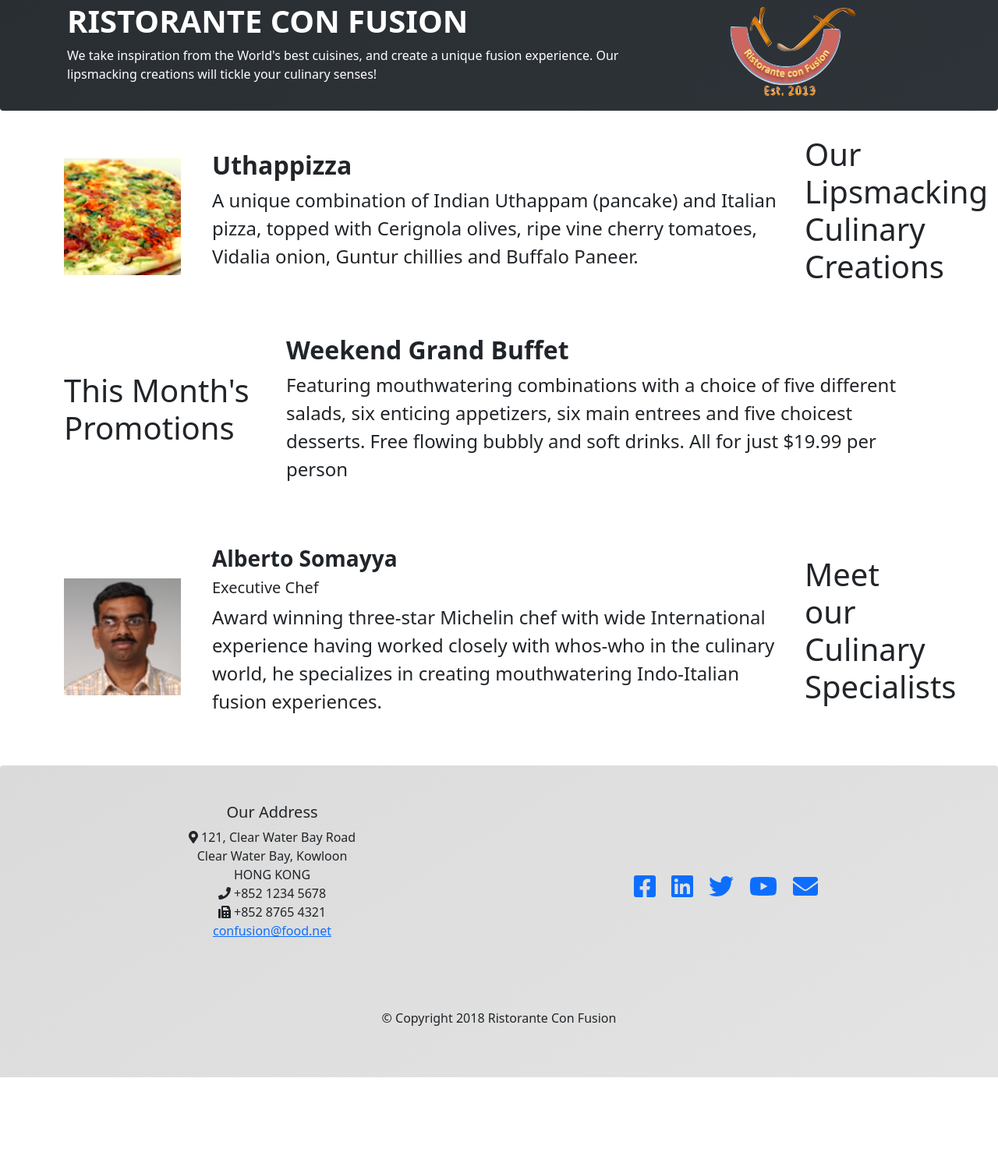
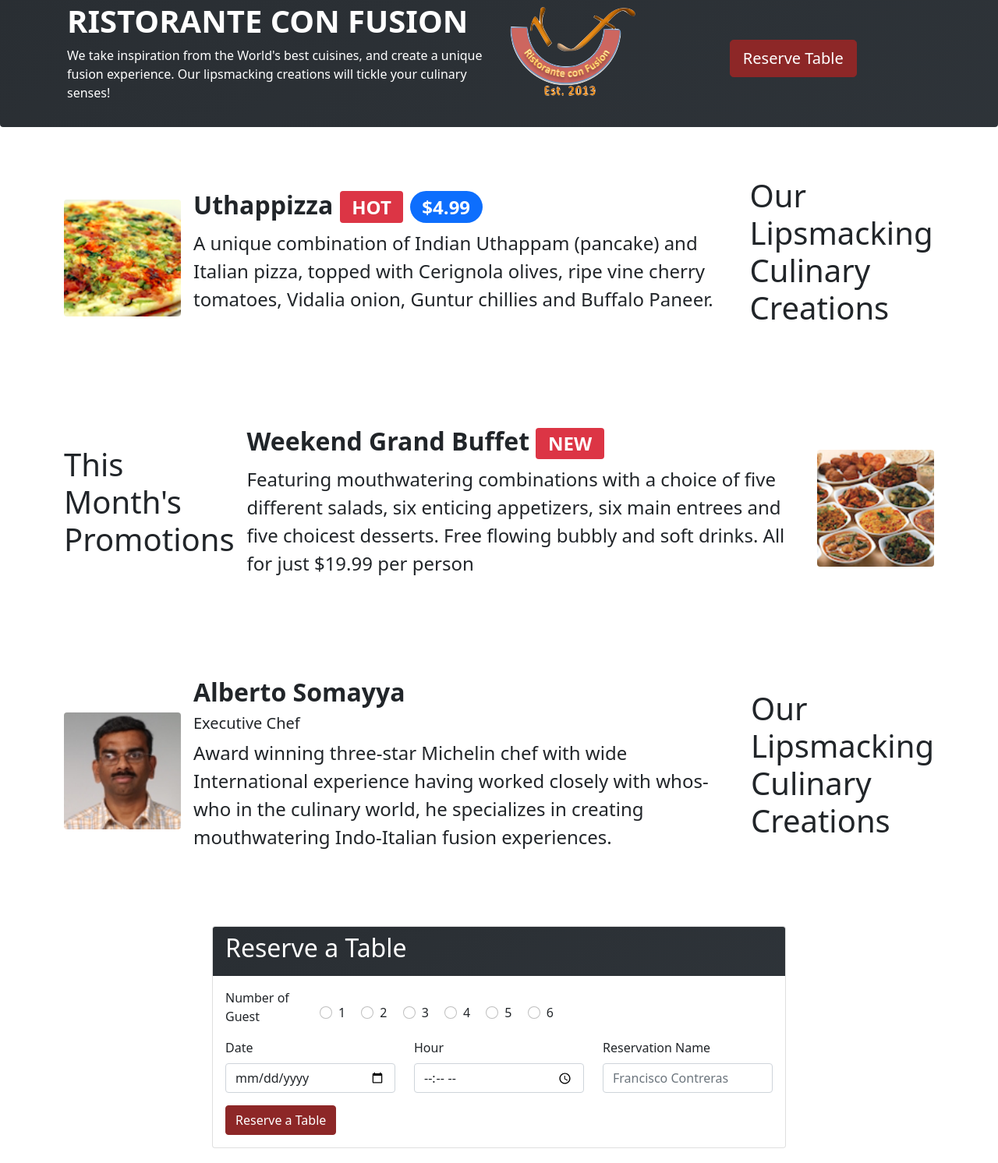
Before and after one commit to franciscocontreras93/week-1, a website: page index.html in a window 1280 px wide. Shown: the part 99-1591 px from the top of the page at 78% size. Before the commit the page ends 1481 px from the top, so only its background shows below. Drawn offline with nearby package versions, Linux system fonts and the light colour scheme.

Commit message:
update end week2

```diff
--- a/css/main.css
+++ b/css/main.css
@@ -20,7 +20,18 @@
     color: #fafafa;;
 }
 
+.btn-reserve {
+    color: #fff;
 
+    background-color: #8d2727;
+    border-color: #8d2727
+}
+
+.btn-reserve:hover {
+    color: #fff;
+    background-color: #ad3722;
+    border-color: #ad3722
+}
 
 @-webkit-keyframes bg-animation {
     0% {
--- a/index.html
+++ b/index.html
@@ -67,14 +67,17 @@
         <div class="container p-3">
             <div>
                 <div class="row text-white">
-                    <div class="col-sm-12 col-md-8">
+                    <div class="col-sm-12 col-md-6">
                         <h1 class="fw-bolder text-uppercase">Ristorante con Fusion</h1>
                         <p class="fw-light">We take inspiration from the World's best cuisines, and create a unique
                             fusion experience. Our
                             lipsmacking creations will tickle your culinary senses!</p>
                     </div>
-                    <div class="col-12 col-lg-4 text-center">
+                    <div class="col-12 col-lg-2 text-center pt-5 pt-lg-0">
                         <img src="static/img/logo.png" alt="">
+                    </div>
+                    <div class="col-12 col-lg-4 text-center align-self-center pt-5 pt-lg-0">
+                        <a type="" class="btn btn-reserve btn-lg" href="#reserve">Reserve Table</a>
                     </div>
 
                 </div>
@@ -88,53 +91,133 @@
 
 
     <div class="container">
-
-        <div class="row py-3 my-3  align-items-center">
-            <div class="col-lg-2" class="img-fluid">
-                <img src="static/img/uthappizza.png" alt="" style="height: 150px; width: auto;">
-            </div>
-
-            <div class="col-sm-12 col-lg-2 align-self-lg-center order-1">
+        <div class="d-inline-block pt-5 d-lg-none">
             <p class="display-6 fw-lighter">Our Lipsmacking Culinary Creations</p>
         </div>
-            <div class="col-sm-12 col-lg-8 align-self-lg-center">
-                <p class="h2 fw-bold order-0">Uthappizza</p>
-                <p class="fs-4 d-none d-lg-block ">A unique combination of Indian Uthappam (pancake) and Italian pizza, topped with
-                    Cerignola olives,
-                    ripe vine cherry tomatoes, Vidalia onion, Guntur chillies and Buffalo Paneer.</p>
+        <div class="d-flex py-0 my-0 py-lg-5 my-lg-3 align-items-center">
+            <div class="flex-shrink-0">
+                <img src="static/img/uthappizza.png" style="height: 150px; width: auto;" class="rounded">
             </div>
-
+            <div class="flex-grow-1 ms-3">
+                <p class="h2 fw-bold order-0">Uthappizza <span class="badge bg-danger">HOT</span> <span
+                        class="badge bg-primary rounded-pill">$4.99</span> </p>
+                <p class="fs-4 d-none d-lg-block ">A unique combination of Indian Uthappam (pancake) and Italian pizza,
+                    topped with Cerignola olives, ripe vine cherry tomatoes, Vidalia onion, Guntur chillies and Buffalo Paneer.</p>
                 </div>
-
-
-        <div class="row py-3 my-3">
-            <div class="col-sm-12 col-lg-3 align-self-lg-center">
-                <p class="display-6 fw-lighter">This Month's Promotions</p>
-            </div>
-            <div class="col-sm-12 col-lg-9 align-self-lg-center">
-                <p class="h2 fw-bold">Weekend Grand Buffet</p>
-                <p class="fs-4 ">Featuring mouthwatering combinations with a choice of five different salads, six
-                    enticing appetizers,
-                    six main entrees and five choicest desserts. Free flowing bubbly and soft drinks. All for just
-                    $19.99
-                    per person </p>
+                <div class="ms-3">
+                    <p class="display-6 fw-lighter d-none d-lg-inline-flex">Our Lipsmacking Culinary Creations</p>
                 </div>
         </div>
 
-        <div class="row py-3 my-3 d-none d-md-flex">
-            <div class="col-12 col-lg-2 align-self-lg-center">
-                <img src="static/img/alberto.png" alt="" style="height: 150px; width: auto;">
+        <div class="d-inline-block pt-5 d-lg-none">
+            <p class="display-6 fw-lighter">This Month's Promotions</p>
         </div>
-            <div class="col-sm-12 col-lg-2 align-self-lg-center order-lg-1">
+        <div class="d-flex py-0 my-0 py-lg-5 my-lg-3 align-items-center">
+            <div class="">
+                <p class="display-6 fw-lighter d-none d-lg-inline-flex">This Month's Promotions</p>
+            </div>
+            <div class="flex-grow-1 ms-0 ms-lg-3">
+                <p class="h2 fw-bold order-0">Weekend Grand Buffet <span class="badge bg-danger">NEW</span> </p>
+                    <p class="fs-4 d-none d-lg-block ">Featuring mouthwatering combinations with a choice of five
+                        different salads, six enticing appetizers, six main entrees and five choicest desserts. Free flowing bubbly and soft drinks. All for just
+                        $19.99 per person</p>
+                    </div>
+                    <div class="flex-shrink-0 ms-lg-3">
+                        <img src="static/img/buffet.png" style="height: 150px; width: auto;" class="rounded">
+                    </div>
+        </div>
+        <div class="d-inline-block pt-5 d-lg-none">
             <p class="display-6 fw-lighter">Meet our Culinary Specialists</p>
         </div>
-            <div class="col-lg-8 align-self-lg-center py-3">
-                <p class="h3 fw-bold">Alberto Somayya</p>
+        <div class="d-flex py-0 my-0 py-lg-5 my-lg-3 align-items-center">
+            <div class="flex-shrink-0">
+                <img src="static/img/alberto.png" style="height: 150px; width: auto;" class="rounded">
+            </div>
+            <div class="flex-grow-1 ms-3">
+                <p class="h2 fw-bold order-0">Alberto Somayya</p>
                 <p class="h5 fw-lighter">Executive Chef</p>
-                <p class="fs-4">Award winning three-star Michelin chef with wide International
+                <p class="fs-4 d-none d-lg-flex">Award winning three-star Michelin chef with wide International
                     experience having worked closely with
                     whos-who in the culinary world, he specializes in creating mouthwatering Indo-Italian fusion
                     experiences.</p>
+            </div>
+            <div class="ms-3">
+                <p class="display-6 fw-lighter d-none d-lg-inline-flex">Our Lipsmacking Culinary Creations</p>
+            </div>
+        </div>
+
+        <div class="row py-3 my-3 align-items-center justify-content-center">
+
+            <div class="col-12 col-sm-8" id="reserve">
+                <div class="card">
+                    <div class="card-header bg-header text-white">
+                        <h2>Reserve a Table</h2>
+                    </div>
+                    <div class="card-body">
+                        <div class="row align-items-center justify-content-center">
+                            <div class="col-12 col-md-2">
+                                <p>Number of Guest</p>
+                            </div>
+                            <div class="col-12 col-md-10">
+                                <div class="form-check form-check-inline">
+                                    <input class="form-check-input" type="radio" name="inlineRadioOptions"
+                                        id="inlineRadio1" value="1">
+                                    <label class="form-check-label" for="inlineRadio1">1</label>
+                                </div>
+                                <div class="form-check form-check-inline">
+                                    <input class="form-check-input" type="radio" name="inlineRadioOptions"
+                                        id="inlineRadio2" value="2">
+                                    <label class="form-check-label" for="inlineRadio2">2</label>
+                                </div>
+                                <div class="form-check form-check-inline">
+                                    <input class="form-check-input" type="radio" name="inlineRadioOptions"
+                                        id="inlineRadio3" value="3">
+                                    <label class="form-check-label" for="inlineRadio3">3</label>
+                                </div>
+                                <div class="form-check form-check-inline">
+                                    <input class="form-check-input" type="radio" name="inlineRadioOptions"
+                                        id="inlineRadio1" value="4">
+                                    <label class="form-check-label" for="inlineRadio1">4</label>
+                                </div>
+                                <div class="form-check form-check-inline">
+                                    <input class="form-check-input" type="radio" name="inlineRadioOptions"
+                                        id="inlineRadio2" value="5">
+                                    <label class="form-check-label" for="inlineRadio2">5</label>
+                                </div>
+                                <div class="form-check form-check-inline">
+                                    <input class="form-check-input" type="radio" name="inlineRadioOptions"
+                                        id="inlineRadio3" value="6">
+                                    <label class="form-check-label" for="inlineRadio3">6</label>
+                                </div>
+                            </div>
+                        </div>
+
+                            <form class="row" >
+                              <div class="col-lg-4">
+                                <label for="validationCustom01" class="form-label">Date</label>
+                                <input type="date" class="form-control" id="validationCustom01" value="" placeholder="">
+                              </div>
+                              <div class="col-lg-4">
+                                <label for="validationCustom02" class="form-label">Hour</label>
+                                <input type="time" class="form-control" id="validationCustom02" value="" placeholder="">
+                              </div>
+                              <div class="col-lg-4">
+                                <label for="validationCustomUsername" class="form-label">Reservation Name</label>
+                                <div class="input-group">
+                                  <input type="text" class="form-control" placeholder="Francisco Contreras">
+                                </div>
+                              </div>
+                              <div class="col-12">
+                              <a class="btn btn-reserve mt-3" type="button" href="#">
+                                  Reserve a Table
+                              </a>
+                              </div>
+
+                            </form>
+
+                    </div>
+                </div>
+
             </div>
         </div>
 
```
Lines whose indentation alone changed are shown as unchanged.
